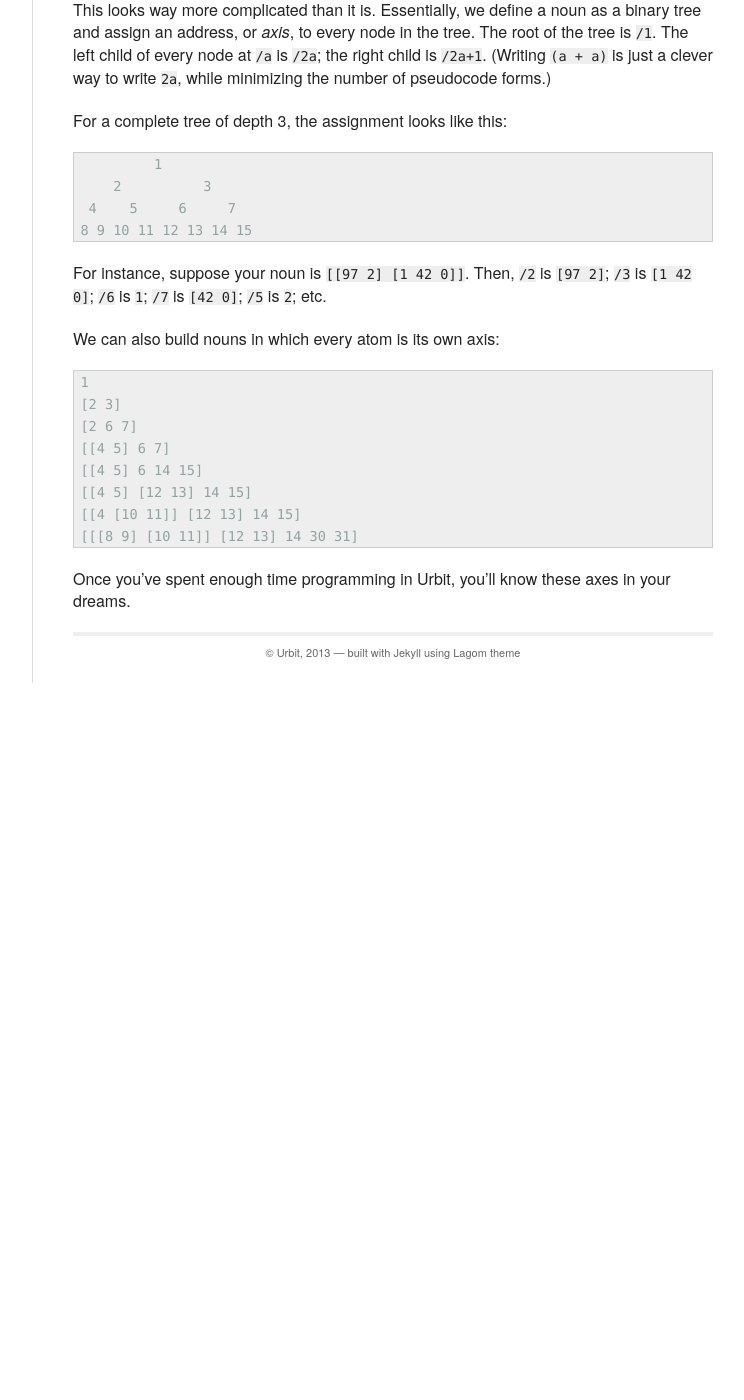
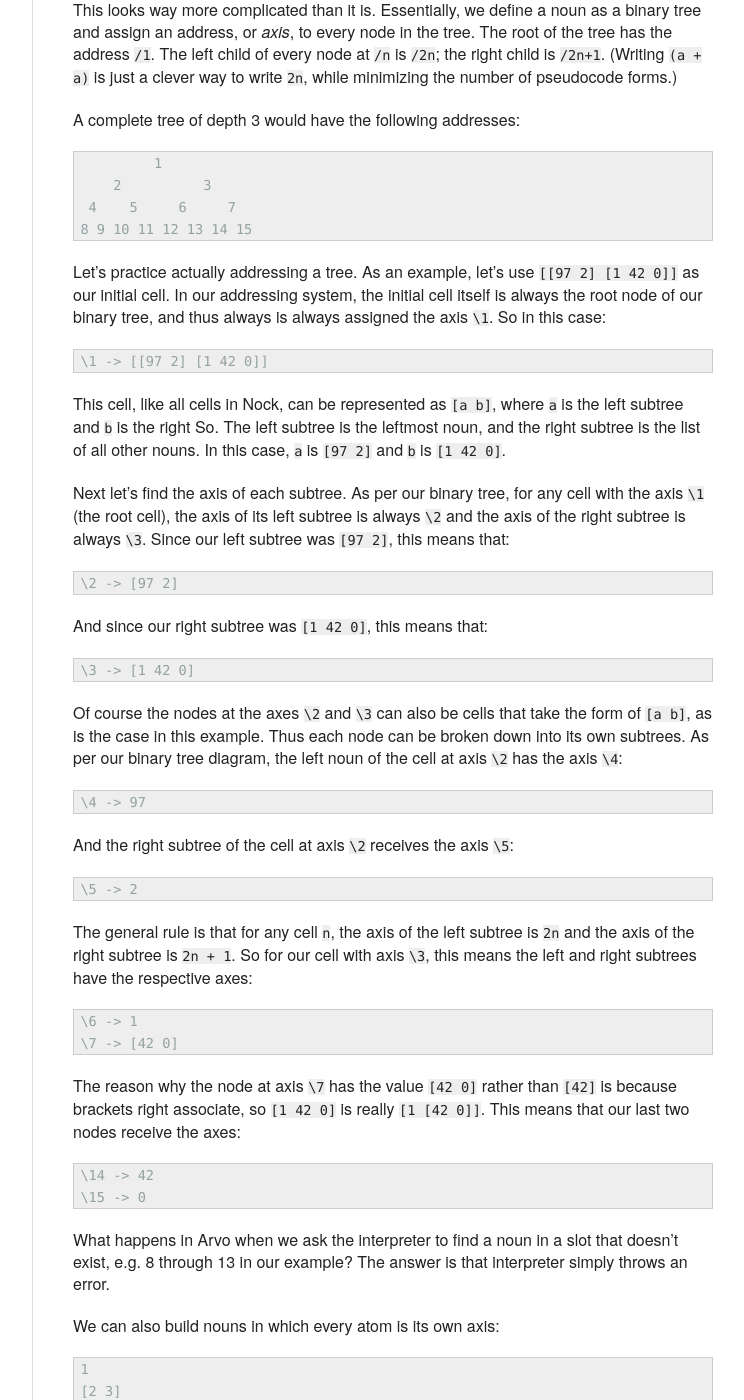
Before and after one commit to urbit/old-urbit.org, a Jekyll site: the page built from _posts/doc/2013-11-18-urbit-is-easy-ch2.markdown, in a window 1280 px wide and 1400 px high, scrolled down 5644 px. Shown: the whole window, without its empty margins (378-1122 px from the left). Built offline with Jekyll 4.4.1, drawn with Linux system fonts in a browser that asks for light colours; before the commit the page ends 6327 px from its top, so only the background shows below that.

Commit message:
Expanded slot operator docs.

```diff
--- a/_posts/doc/2013-11-18-urbit-is-easy-ch2.markdown
+++ b/_posts/doc/2013-11-18-urbit-is-easy-ch2.markdown
@@ -282,22 +282,53 @@ cells, the error rule matches first for `+` and last for `=`.
 
 This looks way more complicated than it is.  Essentially, we
 define a noun as a binary tree and assign an address, or *axis*,
-to every node in the tree.  The root of the tree is `/1`.  The
-left child of every node at `/a` is `/2a`; the right child is
-`/2a+1`.  (Writing `(a + a)` is just a clever way to write `2a`,
-while minimizing the number of pseudocode forms.)
+to every node in the tree.  The root of the tree has the address `/1`.  The left child of every node at `/n` is `/2n`; the right child is
+`/2n+1`.  (Writing `(a + a)` is just a clever way to write `2n`, while minimizing the number of pseudocode forms.)
 
-For a complete tree of depth 3, the assignment looks
-like this:
+A complete tree of depth 3 would have the following addresses:
 
              1
         2          3
      4    5     6     7
     8 9 10 11 12 13 14 15
 
-For instance, suppose your noun is `[[97 2] [1 42 0]]`.  Then,
-`/2` is `[97 2]`; `/3` is `[1 42 0]`; `/6` is `1`; `/7` is `[42
-0]`; `/5` is `2`; etc.
+Let's practice actually addressing a tree. As an example, let's use
+`[[97 2] [1 42 0]]` as our initial cell. In our addressing system, the initial cell itself is always the root node of our binary tree, and thus always is always assigned the axis `\1`. So in this case:
+
+    \1 -> [[97 2] [1 42 0]]
+
+This cell, like all cells in Nock, can be represented as `[a b]`,
+where `a` is the left subtree and `b` is the right So. The left subtree is the leftmost noun, and the right subtree is the list of all other nouns. In this case, `a` is `[97 2]` and `b` is `[1 42 0]`.
+
+Next let's find the axis of each subtree. As per our binary tree, for any cell with the axis `\1` (the root cell), the axis of its left subtree is always `\2` and the axis of the right subtree is always `\3`. Since our left subtree was `[97 2]`, this means that:
+
+    \2 -> [97 2]
+
+And since our right subtree was `[1 42 0]`, this means that:
+
+    \3 -> [1 42 0]
+
+Of course the nodes at the axes `\2` and `\3` can also be cells that take the form of `[a b]`, as is the case in this example. Thus each node can be broken down into its own subtrees. As per our binary tree diagram, the left noun of the cell at axis `\2` has the axis `\4`:
+
+    \4 -> 97
+
+And the right subtree of the cell at axis `\2` receives the axis `\5`:
+
+    \5 -> 2
+
+The general rule is that for any cell `n`, the axis of the left
+subtree is `2n` and the axis of the right subtree is `2n + 1`. So
+for our cell with axis `\3`, this means the left and right subtrees have the respective axes:
+
+    \6 -> 1
+    \7 -> [42 0]
+
+The reason why the node at axis `\7` has the value `[42 0]` rather than `[42]` is because brackets right associate, so `[1 42 0]` is really `[1 [42 0]]`. This means that our last two nodes receive the axes:
+
+    \14 -> 42
+    \15 -> 0
+
+What happens in Arvo when we ask the interpreter to find a noun in a slot that doesn't exist, e.g. 8 through 13 in our example? The answer is that interpreter simply throws an error.
 
 We can also build nouns in which every atom is its own axis:
 
```
